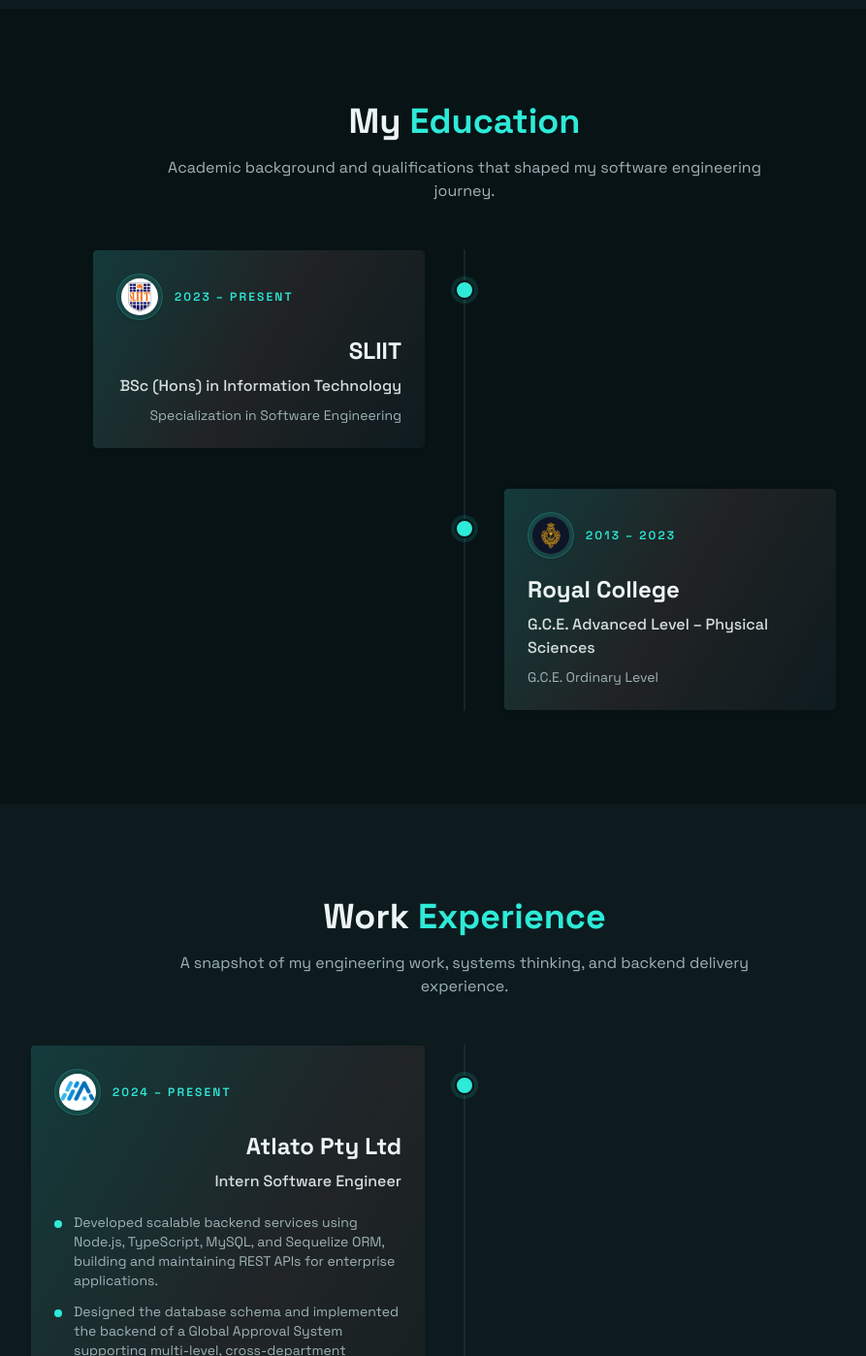
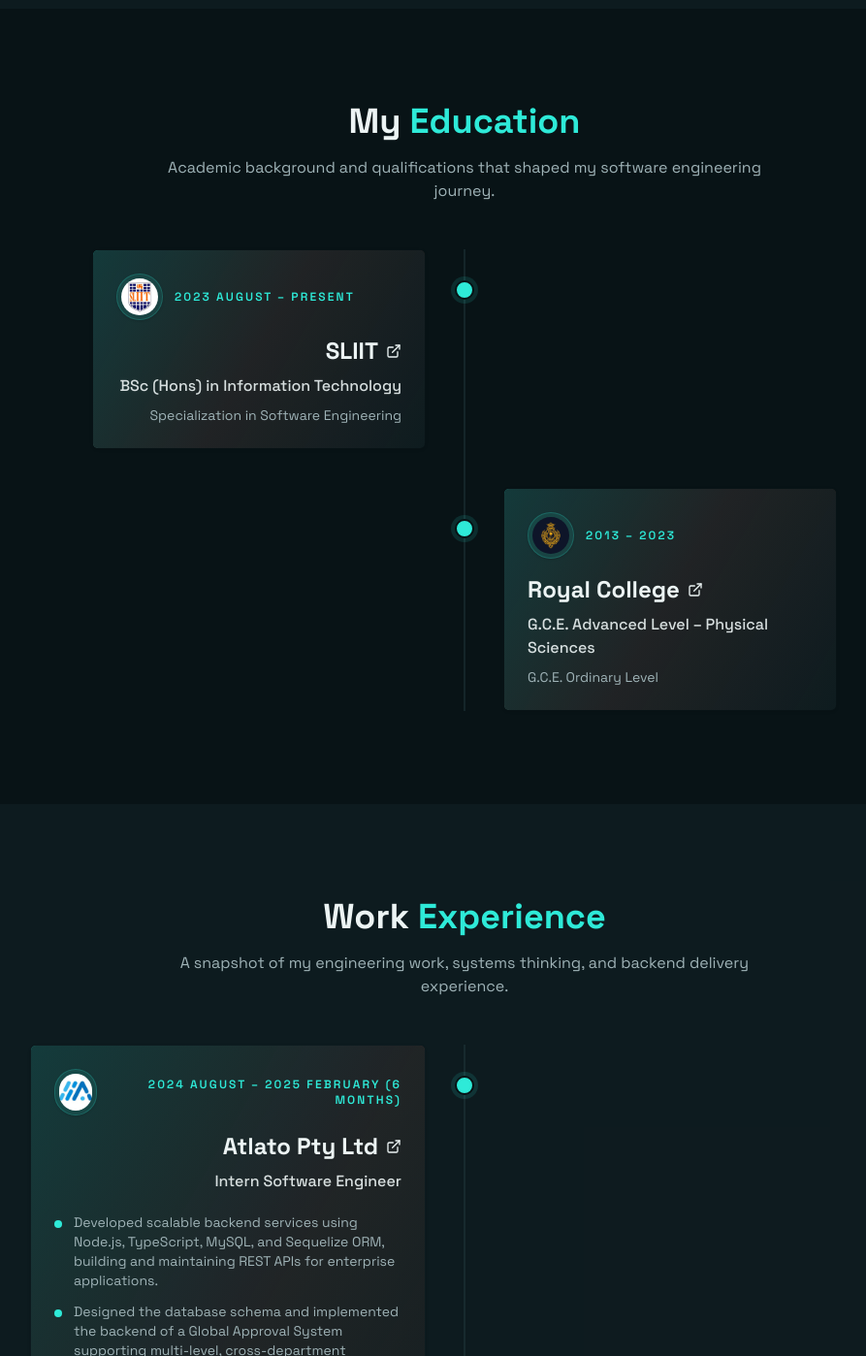
Before and after one commit to nirmal-404/portfolio, a React (Vite) app: page / in a window 1280 px wide. Shown: the part 2687-4085 px from the top of the page at 97% size, without its empty margins (161-1054 px from the left). Built offline with nearby package versions, Linux system fonts and the light colour scheme; no server answers.

Commit message:
edited experice and education sections

```diff
--- a/src/components/EducationSection.jsx
+++ b/src/components/EducationSection.jsx
@@ -1,10 +1,11 @@
 import React from 'react'
 import { motion } from 'framer-motion'
+import { ExternalLink } from 'lucide-react'
 import { cn } from '@/lib/utils'
 
 const educationEntries = [
     {
-        period: '2023 – Present',
+        period: '2023 August – Present',
         institution: 'SLIIT',
         website: 'https://www.sliit.lk/',
         title: 'BSc (Hons) in Information Technology',
@@ -72,9 +73,10 @@
                                                     href={entry.website}
                                                     target="_blank"
                                                     rel="noopener noreferrer"
-                                                    className="inline-block text-xl md:text-2xl font-bold text-foreground hover:text-primary transition-colors duration-300"
+                                                    className="inline-flex items-center gap-2 text-xl md:text-2xl font-bold text-foreground hover:text-primary transition-colors duration-300"
                                                 >
-                                                    {entry.institution}
+                                                    <span>{entry.institution}</span>
+                                                    <ExternalLink className="h-4 w-4 shrink-0" />
                                                 </a>
                                                 <p className="mt-2 text-base font-medium text-foreground/90">{entry.title}</p>
                                                 <p className="mt-2 text-sm text-muted-foreground">{entry.subtitle}</p>
--- a/src/components/ExperienceSection.jsx
+++ b/src/components/ExperienceSection.jsx
@@ -1,10 +1,11 @@
 import React from 'react'
 import { motion } from 'framer-motion'
+import { ExternalLink } from 'lucide-react'
 import { cn } from '@/lib/utils'
 
 const experienceEntries = [
     {
-        period: '2024 – Present',
+        period: '2024 August – 2025 February (6 months)',
         company: 'Atlato Pty Ltd',
         website: 'https://www.atlato.com/',
         role: 'Intern Software Engineer',
@@ -71,9 +72,10 @@
                                                     href={entry.website}
                                                     target="_blank"
                                                     rel="noopener noreferrer"
-                                                    className="inline-block text-xl md:text-2xl font-bold text-foreground hover:text-primary transition-colors duration-300"
+                                                    className="inline-flex items-center gap-2 text-xl md:text-2xl font-bold text-foreground hover:text-primary transition-colors duration-300"
                                                 >
-                                                    {entry.company}
+                                                    <span>{entry.company}</span>
+                                                    <ExternalLink className="h-4 w-4 shrink-0" />
                                                 </a>
                                                 <p className="mt-2 text-base font-medium text-foreground/90">{entry.role}</p>
 
```
